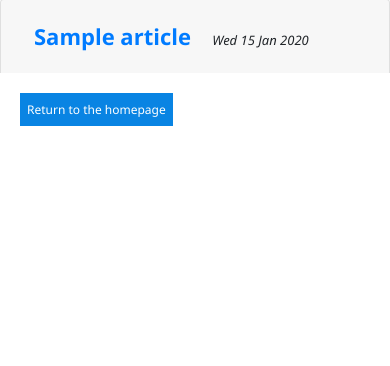
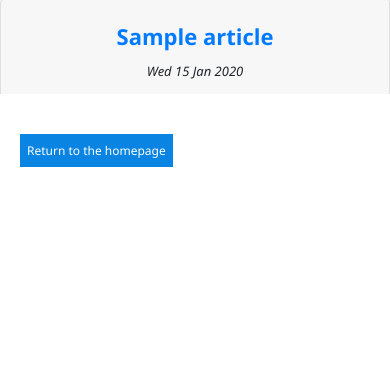
Before and after one commit to Jwana24/projet_afpa_2019, a Symfony app: template templates/article/index.html.twig in a window 390 px wide. Shown: the part 76-442 px from the top of the page. Run offline with Twig, Linux system fonts and the light colour scheme; the template is opened without the code that fills it: most values are stand-ins (such as "Sample title", 1, 10 or a date in 2020); some libraries are stand-ins or nearby versions.

Commit message:
ajout de commentaire et de réponses articles + posts

```diff
--- a/public/CSS/style.css
+++ b/public/CSS/style.css
@@ -587,6 +587,12 @@ footer .logo-30MAmis:hover
     cursor: pointer;
 }
 
+.articles-card-header
+{
+    display: flex;
+    align-items: center;
+}
+
 .article-header .article-card-date
 {
     font-size: 13px;
@@ -795,7 +801,7 @@ ion-icon[name=heart-empty]
 .article-page .form-comment-article,
 .forum-page .form-comment-post
 {
-    margin-top: 80px;
+    margin-top: 80px !important;
 }
 
 .article-page .form-comment-article,
@@ -1043,6 +1049,17 @@ ion-icon[name=heart-empty]
     {
         height: 45vh;
     }
+
+    /* Show article */
+    .link-article-page
+    {
+        margin-top: 20px;
+    }
+
+    .btn-send-response
+    {
+        width: 15% !important;
+    }
 }
 
 @media all and (max-width: 415px)
@@ -1178,6 +1195,11 @@ ion-icon[name=heart-empty]
     .container-arrows-forum
     {
         display: initial;
+    }
+
+    .articles-card-header
+    {
+        flex-direction: column;
     }
 
     /* SHOW ARTICLE PAGE + SHOW FORUM PAGE*/
@@ -1351,7 +1373,7 @@ ion-icon[name=heart-empty]
 
     .modal_connection
     {
-        width: 100%;
+        width: 100% !important;
         height: 52%;
     }
 
@@ -1360,7 +1382,7 @@ ion-icon[name=heart-empty]
 
     .modal_inscription
     {
-        width: 100%;
+        width: 100% !important;
         height: 90%;
         top: 55vh;
     }
--- a/src/Controller/MembersController.php
+++ b/src/Controller/MembersController.php
@@ -112,6 +112,7 @@ class MembersController extends Controller implements EventSubscriberInterface
             $member->setFirstName(ucfirst($form['first_name']->getData()));
             $member->setDateInscription(new \DateTime('NOW'));
             $member->setRoles(['ROLE_USER']);
+            $member->setLocale('fr_FR'); // language by default for a new member
             // It's a component who hash the password
             $member->setPassword($encoder->encodePassword($member, $form['password']->getData()));
             $memberManager->persist($member);
--- a/templates/Admin/security/login.html.twig
+++ b/templates/Admin/security/login.html.twig
@@ -7,7 +7,7 @@
     <main class="container">
 
     {% if error %}
-        <span>{{ error.messageKey }}</span>
+        <span>{{ error }}</span>
     {% endif %}
 
         <div class="row justify-content-md-center content-form-co">
--- a/templates/Members/show.html.twig
+++ b/templates/Members/show.html.twig
@@ -69,7 +69,7 @@
         </div>
 
         <div class="alert alert-success edit-success" role="alert">
-            Votre profil a bien été édité
+            Le profil a bien été édité
         </div>
 
         <div class="alert alert-danger edit-error" role="alert">
--- a/templates/article/index.html.twig
+++ b/templates/article/index.html.twig
@@ -8,8 +8,8 @@
         <div class="accordion" id="accordionExample"> {# Bootstrap classes #}
             {% for article in articles %}
                 <div class="card">
-                    <div class="card-header" id="heading{{ article.Id }}">
-                        <h2 class="mb-0 article-header">
+                    <div class="card-header container-card-articles" id="heading{{ article.Id }}">
+                        <h2 class="mb-0 article-header articles-card-header">
                             <button class="btn btn-link btn-open" type="button" data-toggle="collapse" data-target="#collapse{{ article.Id }}" aria-expanded="false" aria-controls="collapse{{ article.Id }}">
                                 <span class="article-card-title">{{article.TitleArticle}}</span>
                             </button>
--- a/templates/article/show.html.twig
+++ b/templates/article/show.html.twig
@@ -167,7 +167,7 @@
                     {{ form_start(formResponse) }}
                     {{ form_widget(formResponse.text_response, {'attr': {'class': 'message-edit-response'} }) }}
                     <input type="hidden" value="" name="id_comment">
-                    <input class="btn-site" type="submit" value="Envoyer">
+                    <input class="btn-site btn-send-response" type="submit" value="Envoyer">
                     {{ form_end(formResponse) }}
                 </div>
 
--- a/templates/base.html.twig
+++ b/templates/base.html.twig
@@ -228,11 +228,12 @@
 
         <script src="https://cdn.ckeditor.com/ckeditor5/12.0.0/classic/ckeditor.js"></script>
         <script>
-            ClassicEditor
-                .create( document.querySelector( '#editor' ) )
-                .catch( error => {
-                    console.error( error );
-                } );
+            if(document.querySelector('#editor'))
+            {
+                ClassicEditor
+                    .create( document.querySelector( '#editor' ) )
+                    .catch( error => {} );
+            }
         </script>
 
         {% block javascripts %}{% endblock %}
```
Also changed, not shown: src/Controller/Admin/Security/SecurityController.php (+10 -3 lines).
